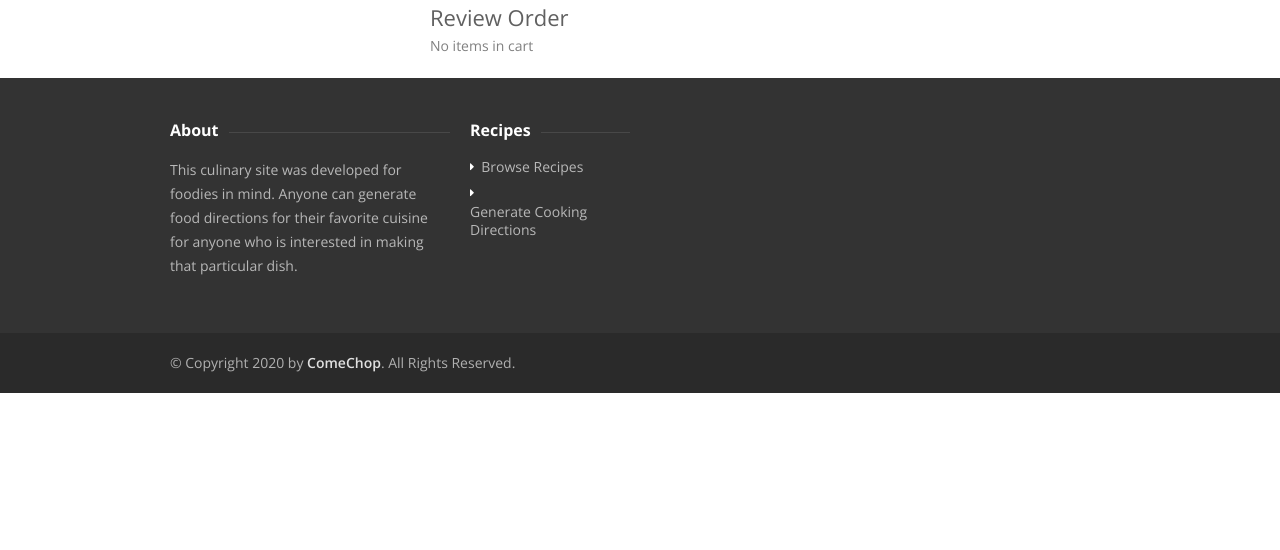
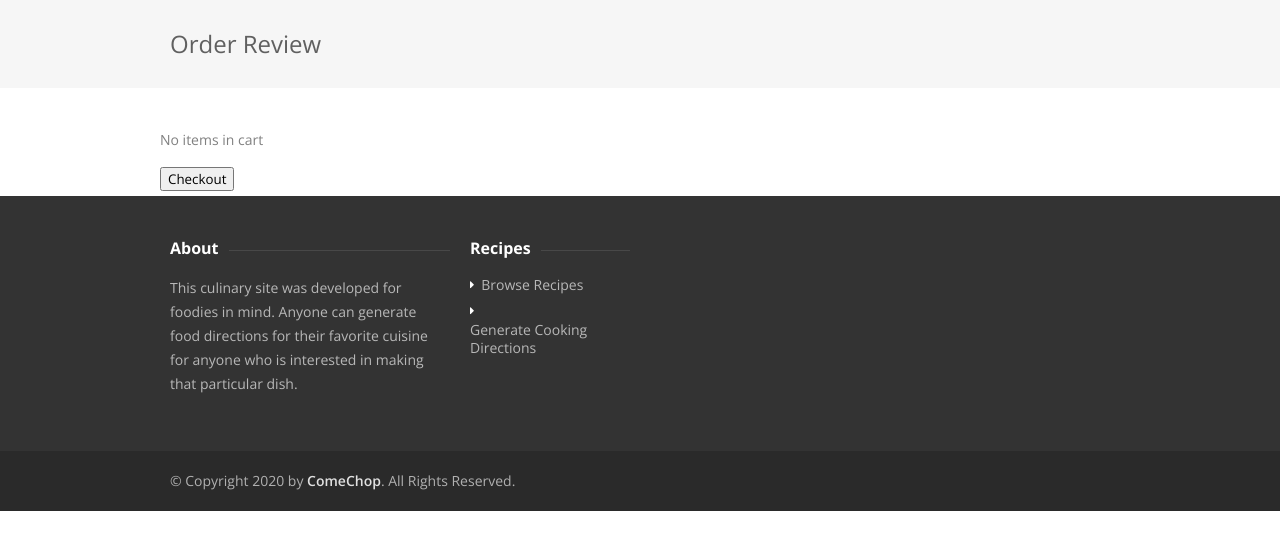
Before and after one commit to akshaynorth/Djangomilestoneproject, a Django app: page /recipe_pay/order_review in a window 1280 px wide. Shown: the part 74-624 px from the top of the page. Run offline with Django 3.2, Linux system fonts and the light colour scheme; the visitor is signed in with stand-in values (Sample User, id 1); some libraries are stand-ins or nearby versions.

Commit message:
Format Order review table items in rows

```diff
--- a/recipe_pay/templates/checkout.html
+++ b/recipe_pay/templates/checkout.html
@@ -5,20 +5,23 @@
 {% endblock head_javascript %}
 
 {% block precontent %}
+<!-- Titlebar
+================================================== -->
+<section id="titlebar">
+	<!-- Container -->
+	<div class="container">
+		<div class="eight columns">
+			<h2>Order Review</h2>
+		</div>
+	</div>
+	<!-- Container / End -->
+</section>
 {% endblock precontent %}
 
 {% block pagecontent %}
 <div class="container">
-	<!-- Products -->
-	<div class="twelve columns left-sidebar-class">
-        <h3 class="headline">Review Order</h3>
-
-		<div class="clearfix"></div>
-
- 		<!-- Product #1 -->
- 		<div class="four shop columns">
     {% if recipe_cart and recipe_cart.num_items > 0 %}
-            <table>
+    <table style="width: 100%; border: black; border-block-style:double">
         <tbody>
         {% for cart_item in recipe_cart.cart_items %}
         <tr>
@@ -37,15 +40,14 @@
         </tr>
          </tbody>
     </table>
+    {% else %}
+    <p>No items in cart</p>
+    {% endif %}
 
     <span class="buttons">
         <button type="button" id="checkout-button">Checkout</button>
     </span>
-            {% else %}
-            <p>No items in cart</p>
-            {% endif %}
- 		</div>
-    </div>
+
 </div>
 
 {% endblock pagecontent %}
```
Lines whose indentation alone changed are shown as unchanged.
